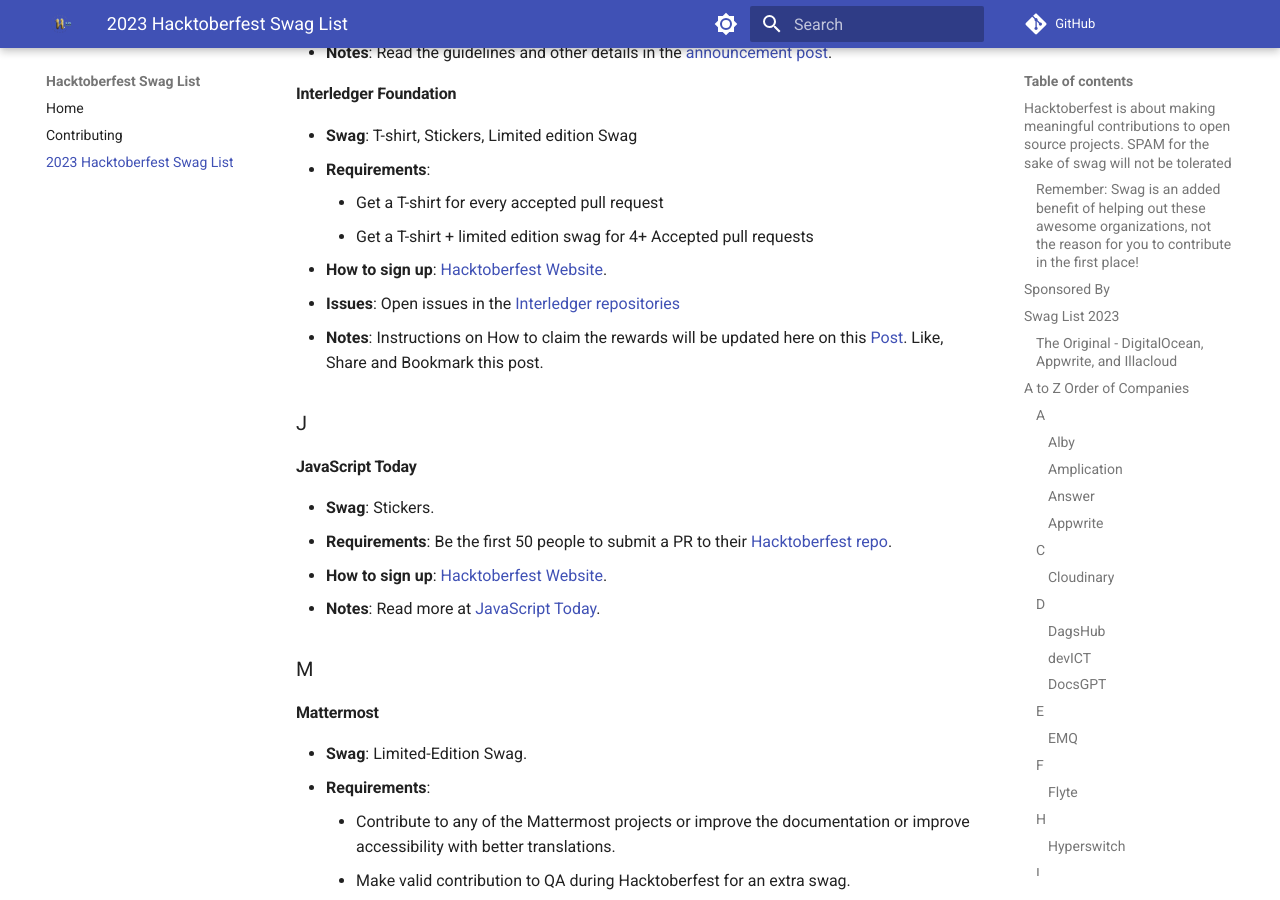
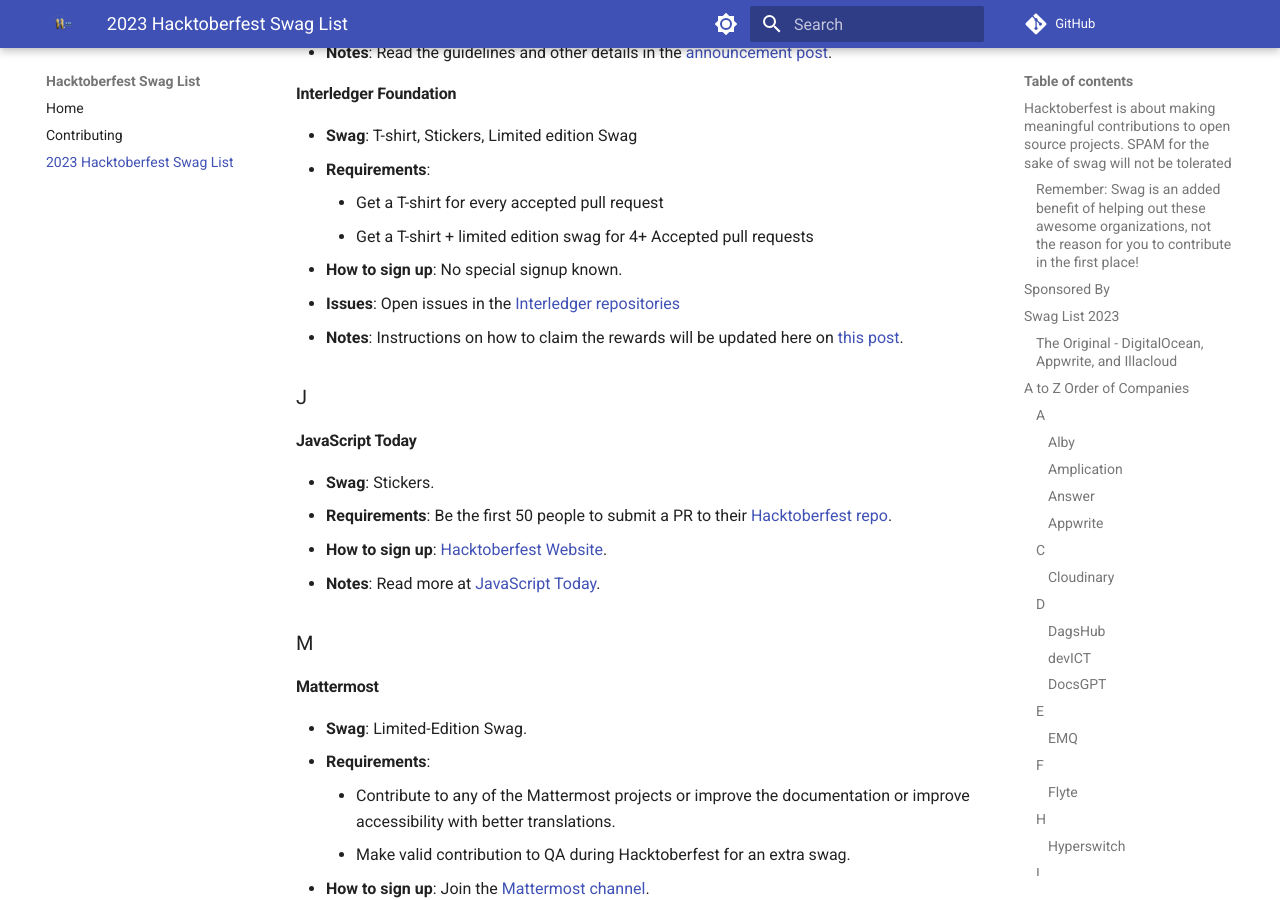
Before and after one commit to crweiner/hacktoberfest-swag-list, an MkDocs documentation site: the page built from docs/list.md, in a window 1280 px wide and 900 px high, scrolled down 5513 px. Built offline with MkDocs 1.6.1 and Material for MkDocs 9.7.7, drawn with Linux system fonts in a browser that asks for light colours; plug-ins that fetch from the network failed and are left out; comment, search, counter and statistics services are not loaded.

Commit message:
Small tweaks to Interledger

```diff
--- a/docs/list.md
+++ b/docs/list.md
@@ -181,9 +181,9 @@
 - **Requirements**:
     - Get a T-shirt for every accepted pull request
     - Get a T-shirt + limited edition swag for 4+ Accepted pull requests
-- **How to sign up**: [Hacktoberfest Website](https://hacktoberfest.com).
+- **How to sign up**: No special signup known.
 - **Issues**: Open issues in the [Interledger repositories](https://github.com/interledger)
-- **Notes**: Instructions on How to claim the rewards will be updated here on this [Post](https://community.interledger.org/devcer/hacktoberfest-with-interledger-join-the-open-payments-movement-3bkd). Like, Share and Bookmark this post.
+- **Notes**: Instructions on how to claim the rewards will be updated here on [this post](https://community.interledger.org/devcer/hacktoberfest-with-interledger-join-the-open-payments-movement-3bkd).
 
 ### J
 
```
